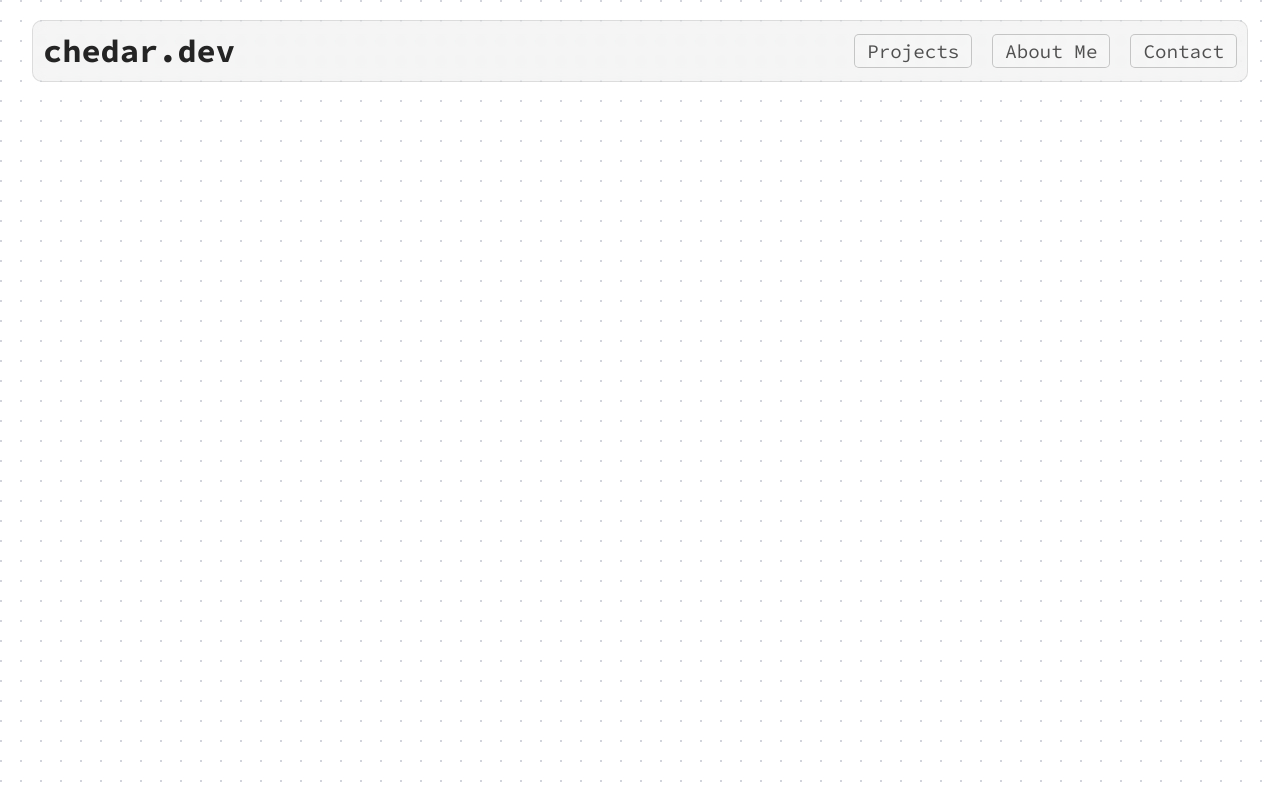
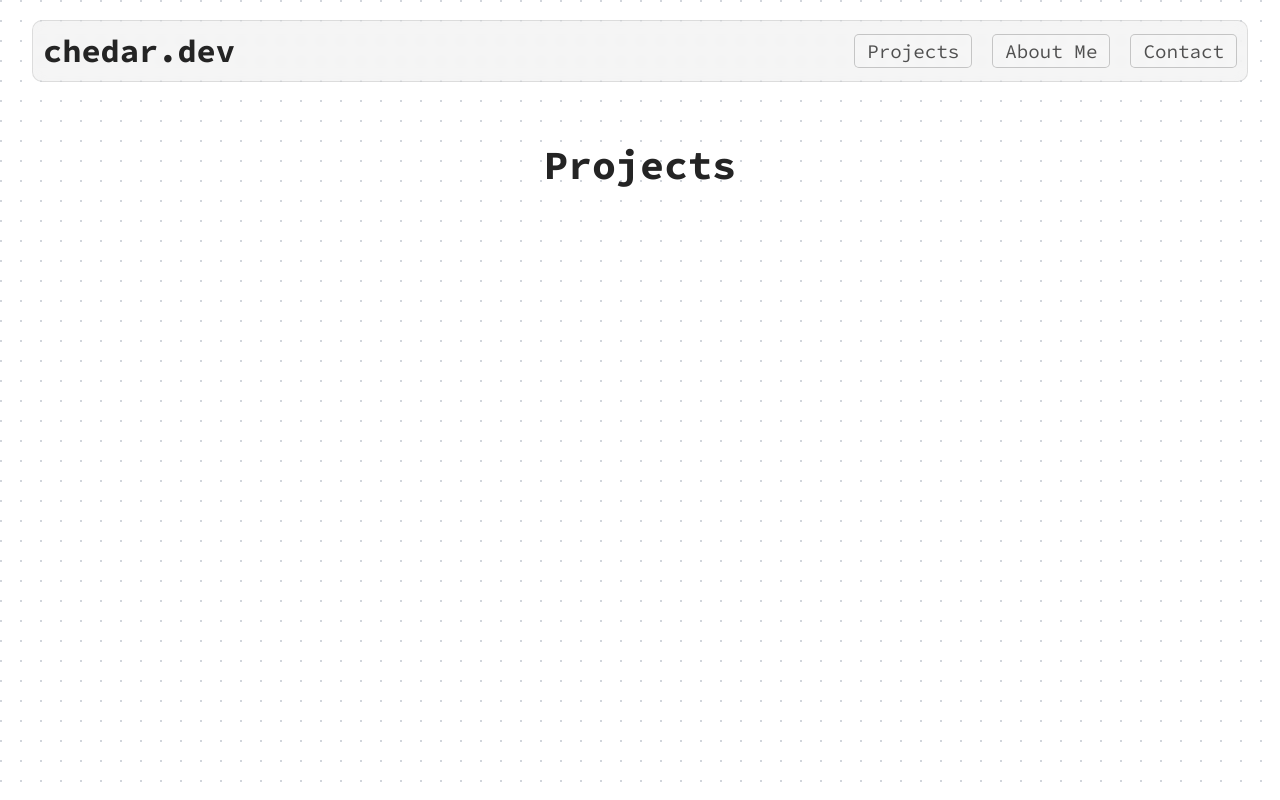
Before and after one commit to chedar10/chedar.dev, a website: page public/projects/index.html in a window 1280 px wide. Drawn offline with Linux system fonts and the light colour scheme; a web font is replaced by a local one.

Commit message:
'Deploying'

```diff
--- a/package.json
+++ b/package.json
@@ -5,7 +5,7 @@
   "main": "downloader-server.js",
   "scripts": {
     "start": "node downloader-server.js",
-    "deploy": "git add . && git commit -m 'Deploying' && git push origin main && cls"
+    "deploy": "git add . && git commit -m 'Deploying' && git push origin main && cls && echo Building Might Take A While..."
   },
   "dependencies": {
     "hono": "^3.0.0"
--- a/public/projects/index.html
+++ b/public/projects/index.html
@@ -217,6 +217,14 @@
 
             transform: translateZ(0);
         }
+        .title {
+            font-size: 2.5rem;
+            margin-bottom: 10px;
+        }
+        main {
+            text-align: center;
+            margin-top: 40px;
+        }
     </style>
 </head>
 
@@ -239,7 +247,9 @@
             <a href="/contact/">Contact</a>
         </div>
     </header>
-
+    <main>
+        <h2 class="title">Projects</h2>
+    </main>
     <script>
         function toggleMenu() {
             document.getElementById("menu").classList.toggle("active");
```
Also changed, not shown: public/index.html (+1 -4 lines).
